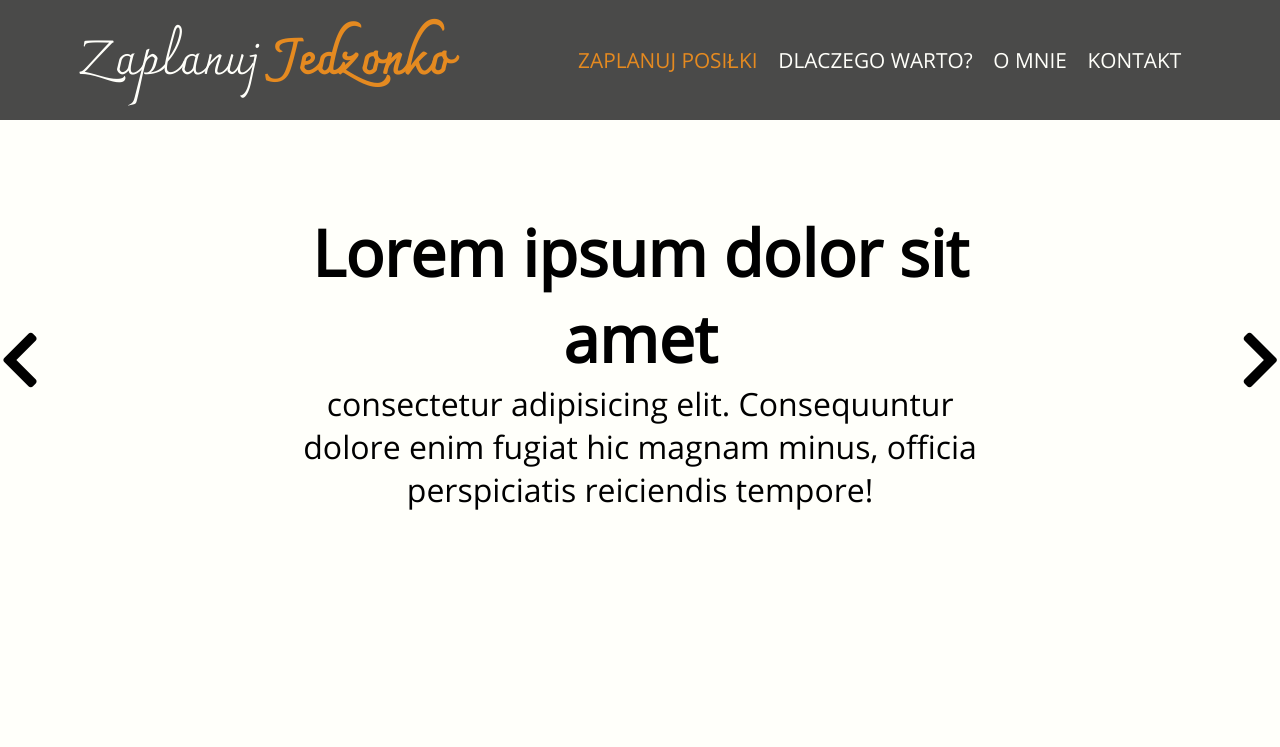
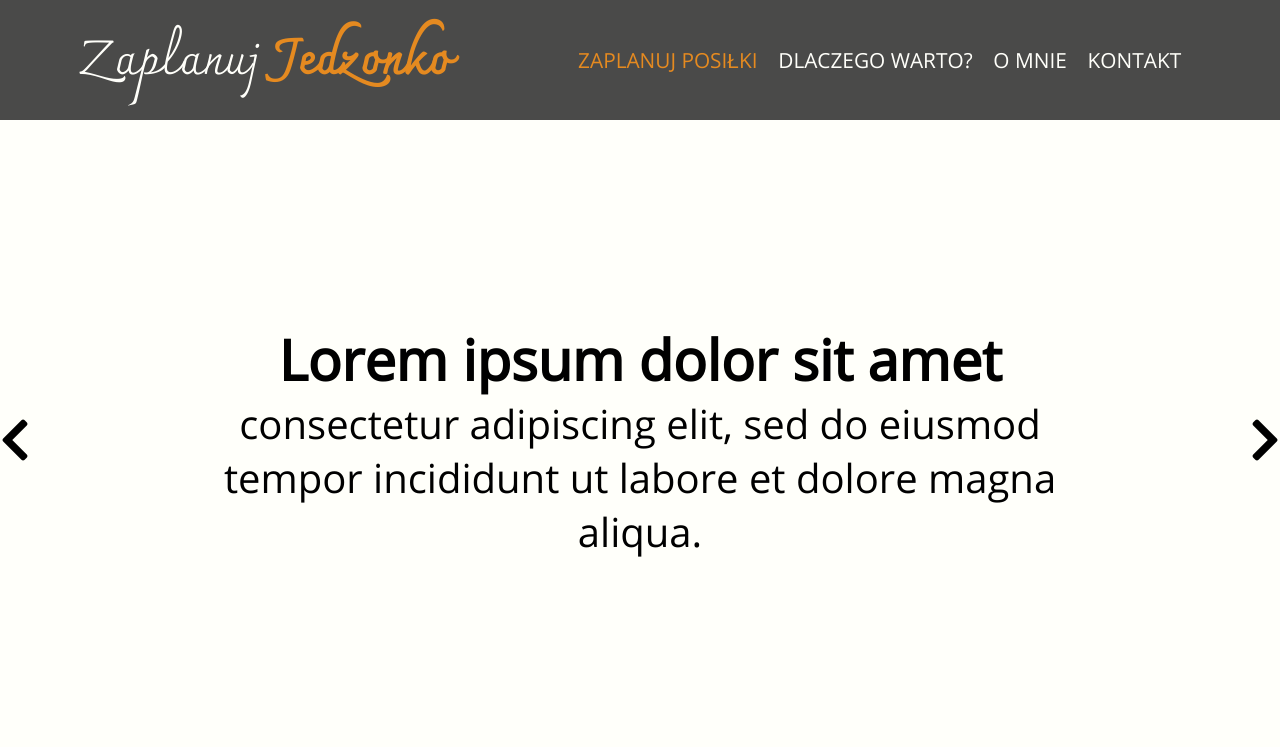
Before and after one commit to jaroslaw91/ScrumLab-Zaplanuj-Jedzonko, a website: page development/index.html in a window 1280 px wide. Shown: the top 747 px of the page. Drawn offline with nearby package versions, Linux system fonts and the light colour scheme; files that its build step writes are made by us from their sources.

Commit message:
1.2_Karuzela - adjasted to layout

```diff
--- a/development/index.html
+++ b/development/index.html
@@ -30,8 +30,7 @@
         <i class="fas fa-chevron-left"></i></div>
     <div class="slide">
         <h3>Lorem ipsum dolor sit amet</h3>
-        <p>consectetur adipisicing elit. Consequuntur dolore enim fugiat hic magnam minus, officia perspiciatis
-            reiciendis tempore!</p>
+        <p>consectetur adipiscing elit, sed do eiusmod tempor incididunt ut labore et dolore magna aliqua.</p>
     </div>
     <div class="slide">
         <h3>Animi asperiores aut consectetur</h3>
--- a/development/scss/layout/landing-page/_slider.scss
+++ b/development/scss/layout/landing-page/_slider.scss
@@ -4,28 +4,32 @@
   flex-direction: row;
   align-items: center;
   justify-content: center;
-  min-height: 30rem;
+  min-height: 40rem;
   max-width: 1500px;
-  height: 25rem;
+  height: 35rem;
   width: 100%;
   margin: 0 auto;
 }
 
 .slide {
   display: none;
-  padding: 20% 20%;
+  padding: 0 15%;
 }
 
 .visible-slide {
   display: block;
 }
 
-.slide h3, .fas{
-  font-size: 4rem;
+.slide h3 {
+  font-size: 3.5rem;
+
+}
+.fas{
+  font-size: 3rem;
 }
 
 .slide p {
-  font-size: 2rem;
+  font-size: 2.5rem;
 }
 .slide h3, .fas, .slide p{
   text-align: center;
```
